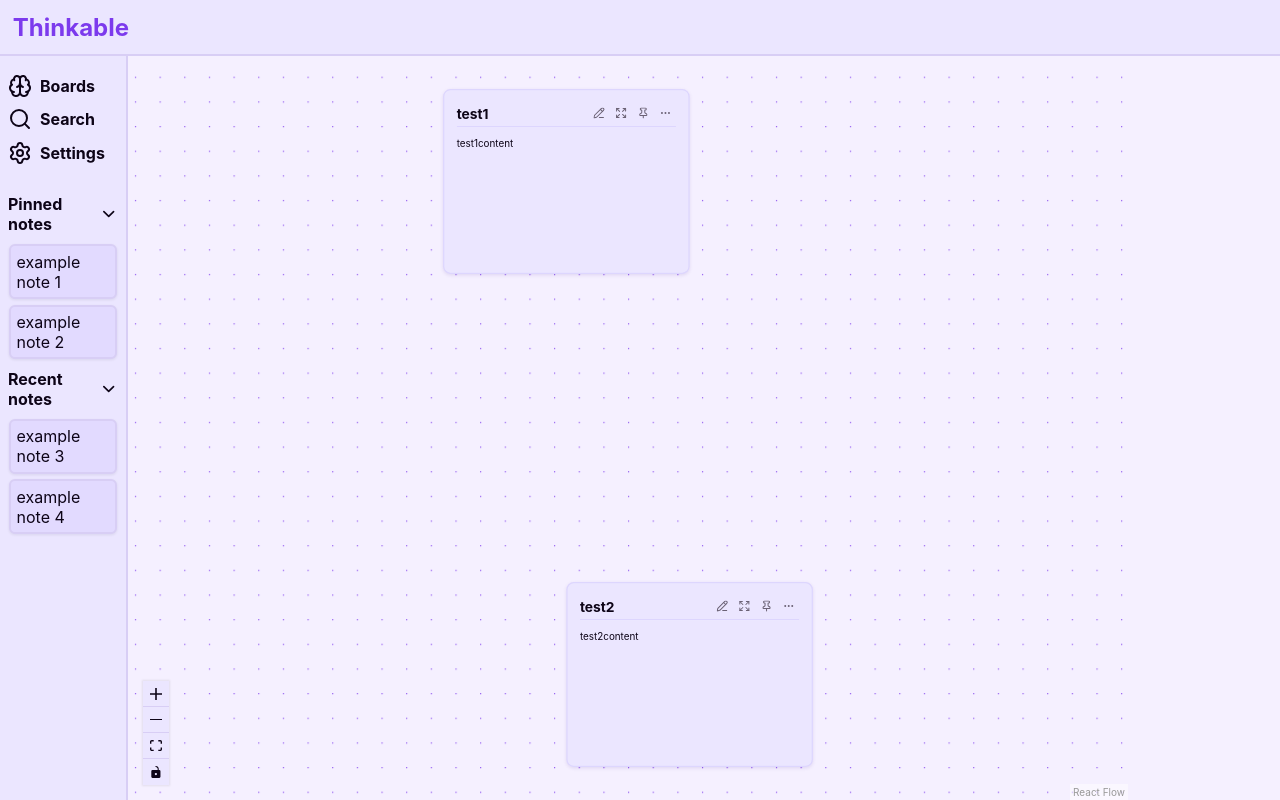
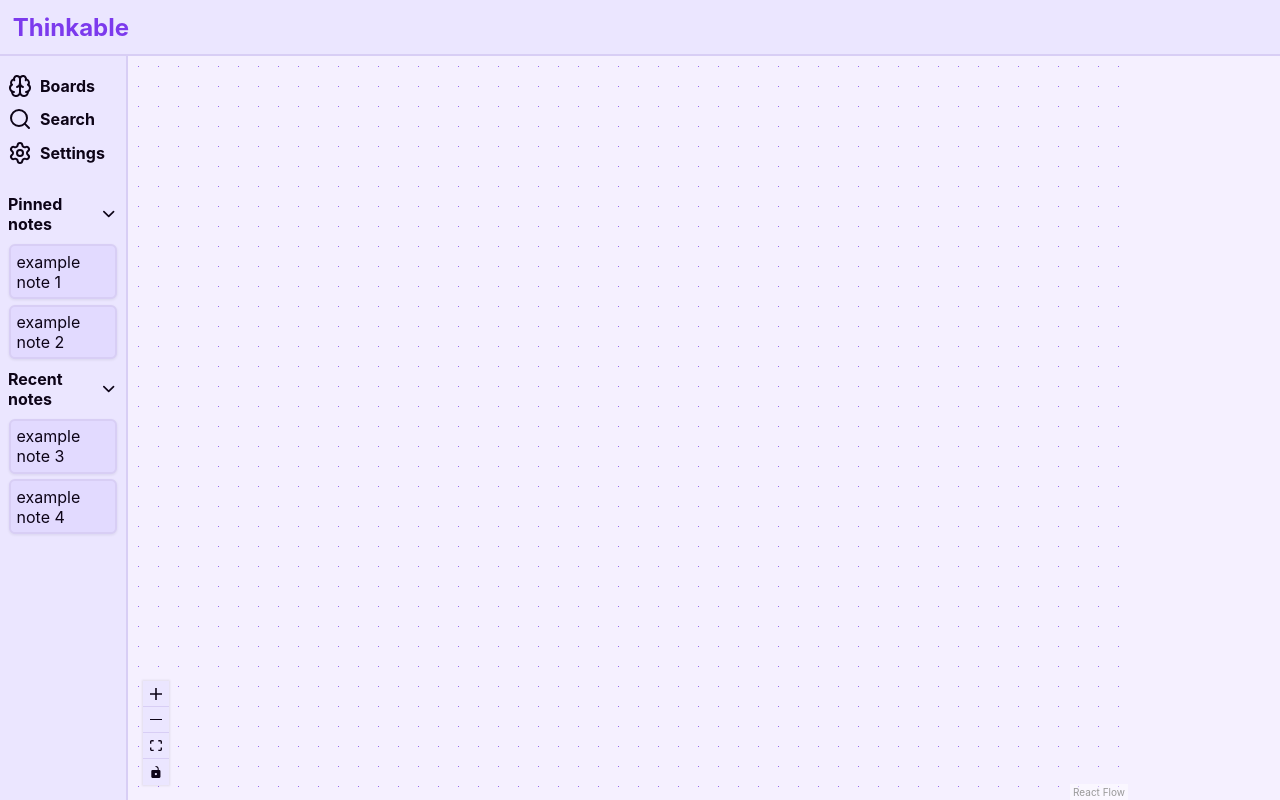
Before and after one commit to ami0628/thinkable, a React (Vite) app: page /board in a window 1280 px wide. Built offline with nearby package versions, Linux system fonts and the light colour scheme.

Commit message:
added editing, saving and closing of expanded notes

```diff
--- a/src/components/Board/Board.tsx
+++ b/src/components/Board/Board.tsx
@@ -21,7 +21,7 @@ type ExpandedNoteData = {
     title: string,
     content: string,
     originalId: string,
-    updateNodeData: (id:string, data:any) => void
+    onExit: (id:string, originalId:string, data:any, context:string) => void
 }
 
 type BoardNode = Node<NoteData | ExpandedNoteData>
@@ -29,38 +29,16 @@ type BoardNode = Node<NoteData | ExpandedNoteData>
 let lastClick = 0;
 
 function Board(){
-    const [nodes, setNodes] = useState<BoardNode[]>([
-        {
-            id:crypto.randomUUID(),
-            type:"note",
-            position:{
-                x:200,
-                y:200
-            },
-            data:{
-                title:"test1",
-                content:"test1content",
-                onExpand
-            }
-        },
-        {
-            id:crypto.randomUUID(),
-            type:"note",
-            position:{
-                x:300,
-                y:600
-            },
-            data:{
-                title:"test2",
-                content:"test2content",
-                onExpand
-            }
-        }
-
-    ]);
+    const [nodes, setNodes] = useState<BoardNode[]>([]);
 
 
     function updateNodeData(id: string, newData:any){
+        newData = {
+            title:newData.title,
+            content:newData.content,
+            onExpand
+        }
+        console.log("save")
         setNodes(
             // go through all nodes
             // map(x => y) means "replace each x with y", here y is an expression
@@ -74,6 +52,11 @@ function Board(){
                 node
             )
         );
+    }
+
+    function removeNode(id:string){
+        console.log("close")
+        setNodes(currentNodes => currentNodes.filter(node => node.id !== id))
     }
 
     function handleNodeChanges(changes:any) {
@@ -114,7 +97,8 @@ function Board(){
         setNodes(currentItems =>[...currentItems, newNote])
     }
 
-    function onExpand(noteData:any){
+    function onExpand(noteProps:any){
+        const noteData = noteProps.data;
         const newExpandedNote = {
             id: crypto.randomUUID(),
             type:"expandedNote",
@@ -125,14 +109,17 @@ function Board(){
             data:{
                 title: noteData.title,
                 content: noteData.content,
-                originalId: noteData.id,
-                updateNodeData
+                originalId: noteProps.id,
+                onExit
             },
         }
         setNodes(currentItems =>[...currentItems, newExpandedNote])
     }
 
-
+    function onExit(id:string, originalId:string, data:any, context:string){
+        if (context == "save"){updateNodeData(originalId, data);};
+        removeNode(id);
+    }
 
 
     return(
--- a/src/components/Note/ExpandedNote.tsx
+++ b/src/components/Note/ExpandedNote.tsx
@@ -1,15 +1,22 @@
 import "./ExpandedNote.css"
 import { X, Save } from "lucide-react";
+import { useState } from "react";
 
 function ExpandedNote (props:any){
     const data = props.data;
+
+    const [title,setTitle] = useState(data.title ? data.title : "New Note");
+    const [content, setContent] = useState(data.content ? data.content : "Content will display here");
+
+    function handleExit(context:string) {data.onExit(props.id,data.originalId,{title, content},context)}
+
     return(
         <div className="expandedNote nowheel">
             <div className="expandedNoteHeader">
-                <input className="titleInput nodrag" defaultValue={data.title ? data.title : "New Note" }/>
-                <div className="icons"> <Save className="icon"/> <X className="icon"/> </div>
+                <input className="titleInput nodrag" value={title} onChange={(event) => setTitle(event.target.value)}/>
+                <div className="icons"> <Save className="icon" onClick={() => handleExit("save")}/> <X onClick={() => handleExit("close")} className="icon"/> </div>
             </div>
-            <textarea className="contentInput nodrag" defaultValue={data.content ? data.content : "Content will display here"}/>
+            <textarea className="contentInput nodrag" value={content} onChange={(event) => setContent(event.target.value)}/>
         </div>
     )
 }
--- a/src/components/Note/Note.css
+++ b/src/components/Note/Note.css
@@ -3,7 +3,7 @@
     border: solid 1px var(--note-border);
     border-radius: var(--radius-sm);
     box-shadow: 0 1px 3px var(--note-shadow);
-    padding:5%;
+    padding:10px;
 
     display: flex;
     flex-direction: column;
--- a/src/components/Note/Note.tsx
+++ b/src/components/Note/Note.tsx
@@ -2,7 +2,7 @@ import { useState } from "react";
 import "./Note.css"
 import {PencilLine, Pin, PinOff, Ellipsis, Expand} from "lucide-react"
 
-function Note(props: { data: any}){
+function Note(props:any){
     const [pinned,setPinned] = useState(false)
     const data = props.data
 
@@ -14,7 +14,7 @@ function Note(props: { data: any}){
         <div className="note nowheel">
             <div>
                 {/* if data exists, use that, otherwise default */}
-                <h3> {data.title ? data.title : "New Note" } <div className="icons nodrag nopan"> <PencilLine className="icon"/> <Expand onClick={(event) => {event.stopPropagation(); data.onExpand(props.data)}} className="icon nodrag nopan" />{!pinned? <Pin onClick={(event) => {event.stopPropagation(); togglePinned()}} className="icon"/> : <PinOff onClick={togglePinned} className="icon"/>} <Ellipsis className="icon"/> </div></h3>
+                <h3> {data.title ? data.title : "New Note" } <div className="icons nodrag nopan"> <Expand onClick={(event) => {event.stopPropagation(); data.onExpand(props)}} className="icon nodrag nopan" />{!pinned? <Pin onClick={(event) => {event.stopPropagation(); togglePinned()}} className="icon"/> : <PinOff onClick={togglePinned} className="icon"/>} <Ellipsis className="icon"/> </div></h3>
                 <p> {data.content ? data.content : "Content will display here"} </p>
             </div>
         </div>
```
